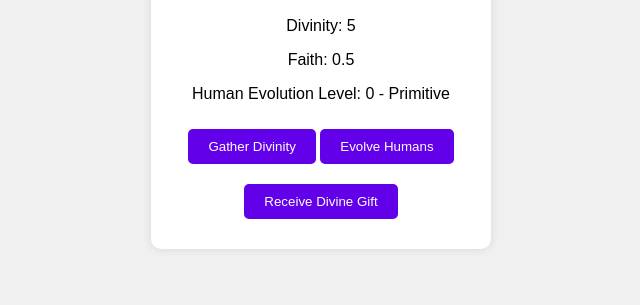
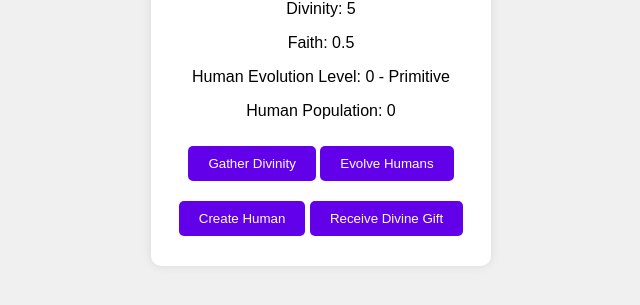
Before and after one commit to largefort/idlegodtycoon, a plain HTML site: page index.html in a window 1280 px wide. Shown: the part 317-622 px from the top of the page, without its empty margins (319-959 px from the left). Drawn offline with Linux system fonts and the light colour scheme.

Commit message:
Update index.html

```diff
--- a/index.html
+++ b/index.html
@@ -13,10 +13,12 @@
             <p>Divinity: <span id="divinity">0</span></p>
             <p>Faith: <span id="faith">0</span></p>
             <p>Human Evolution Level: <span id="evolution">0</span> - <span id="evolutionStage">Primitive</span></p>
+            <p>Human Population: <span id="population">0</span></p>
         </div>
         <div id="actions">
             <button id="gatherDivinity">Gather Divinity</button>
             <button id="evolveHuman">Evolve Humans</button>
+            <button id="createHuman">Create Human</button>
             <button id="receiveDivineGift">Receive Divine Gift</button>
         </div>
     </div>
```
